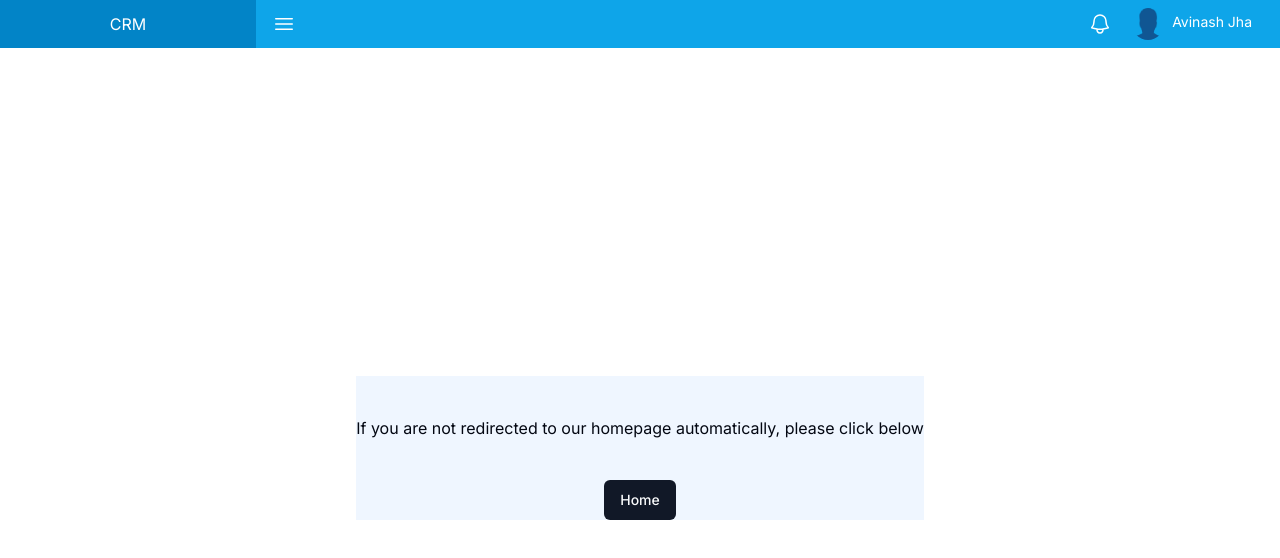
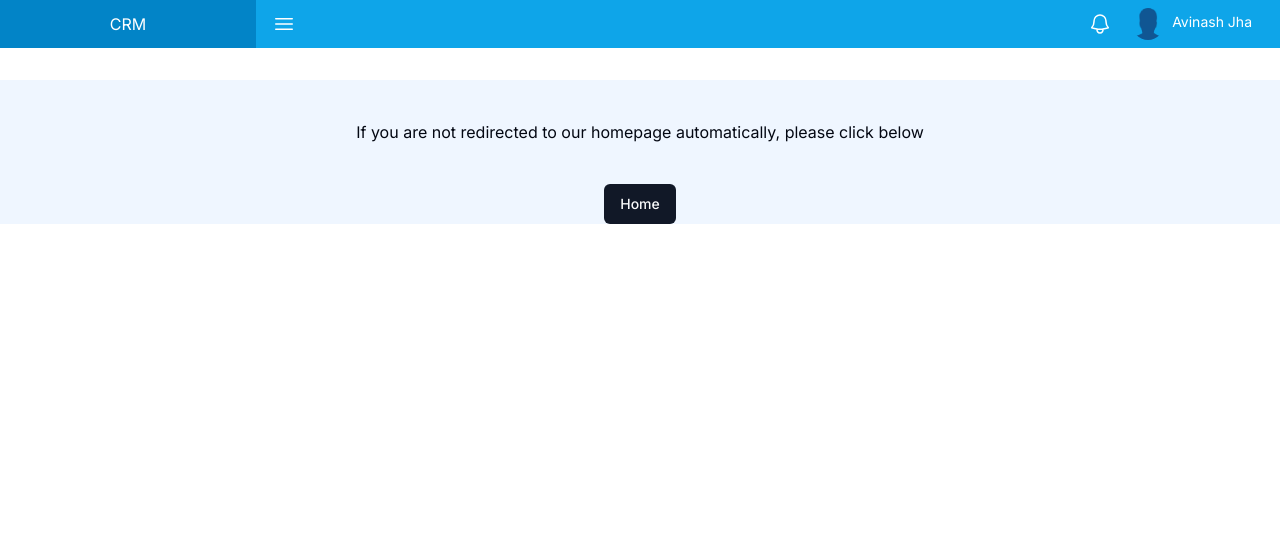
Before and after one commit to Buzxxx/ehe_next, a Next.js app: page /dashboard in a window 1280 px wide. Shown: the top 558 px of the page. Built offline with nearby package versions, Linux system fonts and the light colour scheme.

Commit message:
finished dashboard and resolved issues

```diff
--- a/src/app/dashboard/layout.tsx
+++ b/src/app/dashboard/layout.tsx
@@ -1,33 +1,18 @@
-"use client";
 import type { Metadata } from "next";
-import React, { useState, useEffect, ReactNode } from "react"; // import "./globals.css";
+import DashboardLayout from "@/components/dashboard/layout/dashboardLayout";
 
-import DashboardSideMenu from "@/components/dashboard/feature/sideBar";
-import DashboardHeader from "@/components/dashboard/feature/dashboardHeader";
-
-// export const metadata: Metadata = {
-//   title: "EHE Industries",
-//   description: "A Real Estate company",
-// };
+export const metadata: Metadata = {
+  title: "EHE Industries",
+  description: "A Real Estate company",
+};
 
 export default function RootLayout({
   children,
 }: Readonly<{ children: React.ReactNode }>) {
-  const [toggled, setToggled] = useState(false);
-  const [online, setOnline] = useState(true);
-
-  const handleToggle = () => {
-    setToggled(!toggled);
-    // localStorage.setItem("toggled", JSON.stringify(!toggled));
-  };
   return (
     <html lang="en">
       <body>
-        <DashboardHeader onNext={handleToggle} />
-        <div className="w-full flex items-center ">
-          <DashboardSideMenu toggled={toggled} online={online} />
-          {children}
-        </div>
+        <DashboardLayout>{children}</DashboardLayout>
       </body>
     </html>
   );
--- a/src/app/dashboard/page.tsx
+++ b/src/app/dashboard/page.tsx
@@ -5,7 +5,7 @@ import Link from "next/link";
 export default function Home() {
   return (
 
-      <div className=" bg-blue-50 text-center mx-auto">
+      <div className=" bg-blue-50 text-center mx-auto min-h-full">
         <div className="flex justify-center md:pt-10">
           <h2>
             If you are not redirected to our homepage automatically, please
--- a/src/components/dashboard/feature/dashboardHeader.tsx
+++ b/src/components/dashboard/feature/dashboardHeader.tsx
@@ -9,8 +9,8 @@ interface DashboardNavProps {
 
 const DashboardHeader: React.FC<DashboardNavProps> = ({ onNext }) => {
   return (
-    <nav className="flex bg-sky-500 justify-between w-full items-center text-white">
-      <div className="bg-sky-600 min-w-64 h-full py-3 hidden md:block">
+    <nav className="flex bg-sky-500 justify-between w-full items-center text-white z-50 fixed top-0">
+      <div className="bg-sky-600 min-w-64 h-full py-3 hidden md:block ">
         <h4 className="text-center mx-auto">CRM</h4>
       </div>
       <div className="flex justify-between flex-1 pr-4 items-center">
@@ -27,7 +27,7 @@ const DashboardHeader: React.FC<DashboardNavProps> = ({ onNext }) => {
         </div>
       </div>
     </nav>
-  )
+  );
 }
 
 export default DashboardHeader;
--- a/src/components/dashboard/feature/sideBar.tsx
+++ b/src/components/dashboard/feature/sideBar.tsx
@@ -10,10 +10,10 @@ const DashboardSideMenu = ({
   online?: boolean;
 }) => {
   return (
-    <div
+    <aside
       className={`${
-        toggled ? "w-64 py-2" : "w-0 p-0"
-      } overflow-hidden flex flex-col bg-zinc-800 items-center transition-all h-screen`}
+        toggled ? "translate-x-0" : "-translate-x-64"
+      } overflow-hidden fixed top-0 w-64 left-0 pt-14 flex flex-col bg-zinc-800 items-center transition-all text-nowrap duration-300 h-screen`}
     >
       <div className="flex gap-3 items-center justify-start w-full px-4 ">
         <div className="text-white text-left flex flex-col">
@@ -26,7 +26,7 @@ const DashboardSideMenu = ({
         <p>MAIN NAVIGATION</p>
       </div>
       <SideNavMenu />
-    </div>
+    </aside>
   );
 };
 
--- /dev/null
+++ b/src/components/dashboard/layout/dashboardLayout.tsx
@@ -0,0 +1,25 @@
+"use client";
+
+import React, { ReactNode, useState } from "react"; // import "./globals.css";
+
+import DashboardSideMenu from "@/components/dashboard/feature/sideBar";
+import DashboardHeader from "@/components/dashboard/feature/dashboardHeader";
+
+const DashboardLayout = ({ children }: { children: ReactNode }) => {
+  const [toggled, setToggled] = useState(false);
+  const [online, setOnline] = useState(true);
+
+  const handleToggle = () => {
+    setToggled(!toggled);
+  };
+
+  return (
+    <div className="min-h-full">
+      <DashboardHeader onNext={handleToggle} />
+      <DashboardSideMenu toggled={toggled} online={online} />
+      <div className={`${toggled ? "ml-64" : "ml-0"} transition-all duration-300 min-h-96 mt-20`}>{children}</div>
+    </div>
+  );
+};
+
+export default DashboardLayout;
--- a/src/components/dashboard/ui/sideNavMenu.tsx
+++ b/src/components/dashboard/ui/sideNavMenu.tsx
@@ -4,7 +4,7 @@ import dashboardItems from "../library/dashboardItems";
 
 const SideNavMenu = () => {
   return (
-    <div className="w-full">
+    <div className="w-full text-nowrap ">
       <ul className="text-neutral-300 text-sm">
         {dashboardItems.map((item) => (
           <SideNavItem
```
